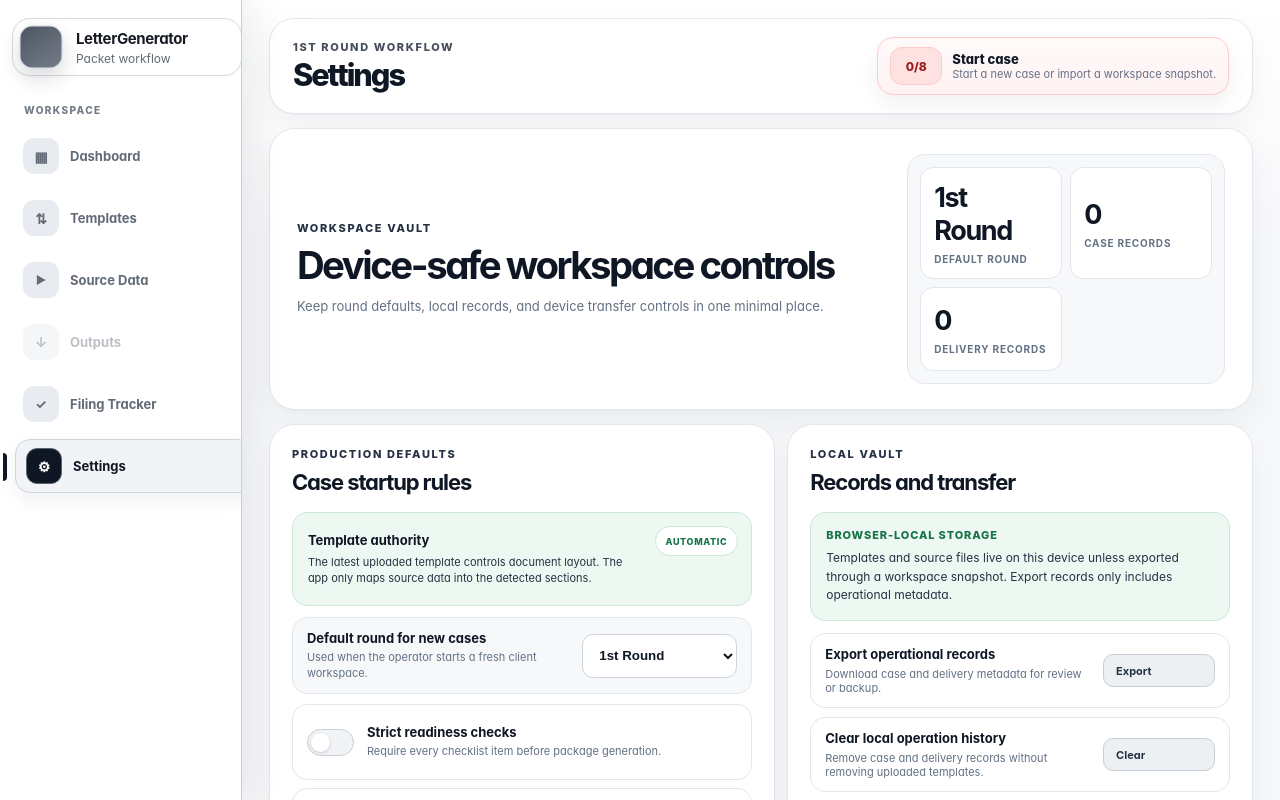
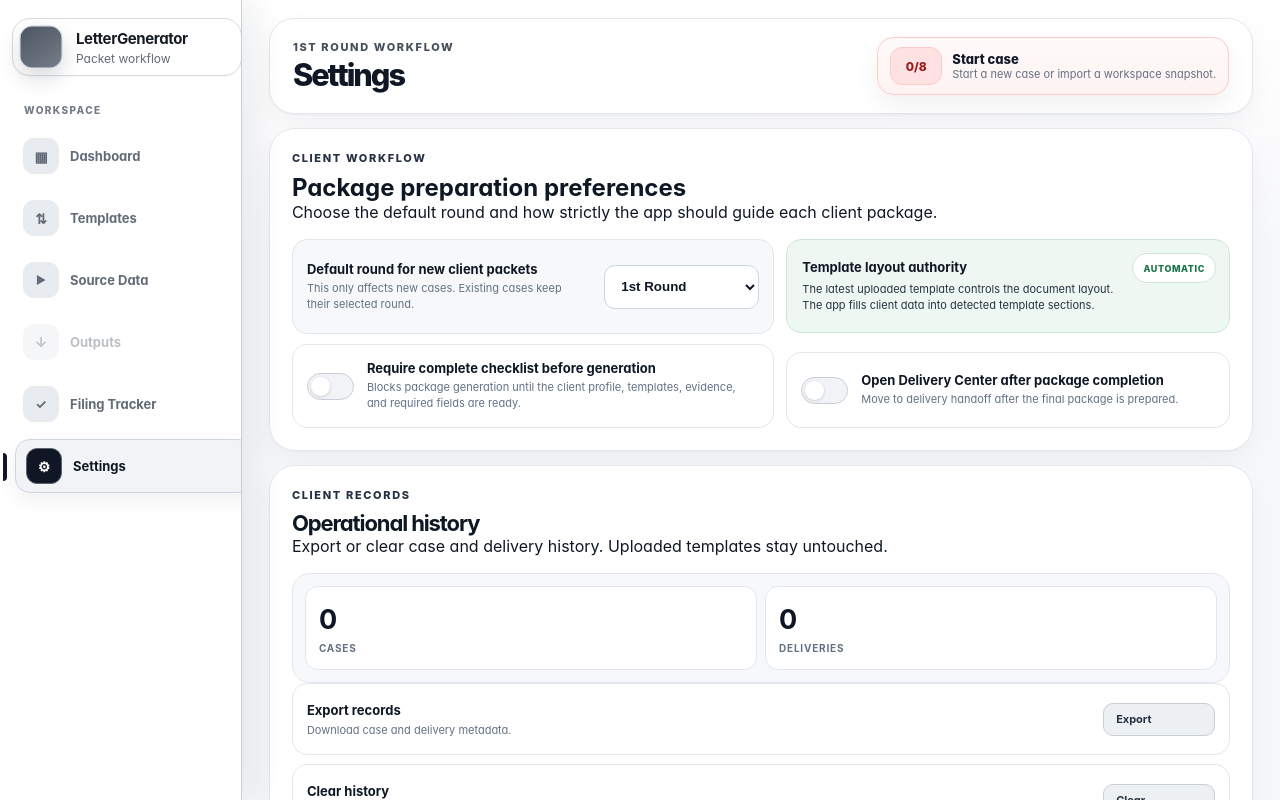
Before and after one commit to Arisu-art/LetterGenerator, a Next.js app: page / in a window 1280 px wide. Both pictures are taken after a click on the button "Settings". Shown: the top 800 px of the page. Built offline with nearby package versions, Linux system fonts and the light colour scheme.

Commit message:
Rebuild settings as client workflow preferences

```diff
--- a/components/WorkspaceSettingsPanel.tsx
+++ b/components/WorkspaceSettingsPanel.tsx
@@ -25,55 +25,55 @@ export default function WorkspaceSettingsPanel({ preferences, caseCount, filingC
   const [confirmClear, setConfirmClear] = useState(false);
   function update(values: Partial<WorkspacePreferences>) { onChange({ ...preferences, ...values }); }
 
-  return <section className="settings-workspace operations-workspace">
-    <section className="panel settings-command">
-      <div className="settings-command-copy">
-        <p className="eyebrow">Workspace Vault</p>
-        <h2>Device-safe workspace controls</h2>
-        <p>Keep round defaults, local records, and device transfer controls in one minimal place.</p>
-      </div>
-      <div className="settings-summary">
-        <span><strong>{preferences.defaultRound}</strong><small>Default round</small></span>
-        <span><strong>{caseCount}</strong><small>Case records</small></span>
-        <span><strong>{filingCount}</strong><small>Delivery records</small></span>
-      </div>
-    </section>
+  return <section className="settings-workspace operations-workspace client-preferences-workspace">
+    <section className="panel settings-group client-workflow-settings">
+      <header>
+        <div>
+          <p className="eyebrow">Client Workflow</p>
+          <h2>Package preparation preferences</h2>
+          <p>Choose the default round and how strictly the app should guide each client package.</p>
+        </div>
+      </header>
 
-    <div className="settings-grid">
-      <section className="panel settings-group">
-        <header><p className="eyebrow">Production defaults</p><h3>Case startup rules</h3></header>
-        <div className="settings-required-rule">
-          <strong>Template authority</strong>
-          <p>The latest uploaded template controls document layout. The app only maps source data into the detected sections.</p>
-          <span>Automatic</span>
-        </div>
-        <label className="settings-select">
-          <span><strong>Default round for new cases</strong><small>Used when the operator starts a fresh client workspace.</small></span>
+      <div className="settings-grid compact-settings-grid">
+        <label className="settings-select client-round-setting">
+          <span><strong>Default round for new client packets</strong><small>This only affects new cases. Existing cases keep their selected round.</small></span>
           <select value={preferences.defaultRound} onChange={(event) => update({ defaultRound: event.target.value as Round })}>
             {rounds.map((item) => <option key={item} value={item}>{item}</option>)}
           </select>
         </label>
-        <Toggle checked={preferences.strictValidation} onChange={(checked) => update({ strictValidation: checked })} title="Strict readiness checks" description="Require every checklist item before package generation." />
-        <Toggle checked={preferences.openTrackerAfterFinalization} onChange={(checked) => update({ openTrackerAfterFinalization: checked })} title="Open Delivery Center after package completion" description="Move directly to delivery handoff when final package preparation is complete." />
-      </section>
 
-      <section className="panel settings-group settings-privacy">
-        <header><p className="eyebrow">Local vault</p><h3>Records and transfer</h3></header>
-        <div className="settings-privacy-notice">
-          <strong>Browser-local storage</strong>
-          <p>Templates and source files live on this device unless exported through a workspace snapshot. Export records only includes operational metadata.</p>
+        <div className="settings-required-rule client-template-rule">
+          <strong>Template layout authority</strong>
+          <p>The latest uploaded template controls the document layout. The app fills client data into detected template sections.</p>
+          <span>Automatic</span>
         </div>
+      </div>
+
+      <div className="settings-grid compact-settings-grid">
+        <Toggle checked={preferences.strictValidation} onChange={(checked) => update({ strictValidation: checked })} title="Require complete checklist before generation" description="Blocks package generation until the client profile, templates, evidence, and required fields are ready." />
+        <Toggle checked={preferences.openTrackerAfterFinalization} onChange={(checked) => update({ openTrackerAfterFinalization: checked })} title="Open Delivery Center after package completion" description="Move to delivery handoff after the final package is prepared." />
+      </div>
+    </section>
+
+    <section className="panel settings-group client-records-settings">
+      <header><div><p className="eyebrow">Client Records</p><h3>Operational history</h3><p>Export or clear case and delivery history. Uploaded templates stay untouched.</p></div></header>
+      <div className="settings-summary slim-settings-summary">
+        <span><strong>{caseCount}</strong><small>Cases</small></span>
+        <span><strong>{filingCount}</strong><small>Deliveries</small></span>
+      </div>
+      <div className="settings-record-actions-row">
         <button type="button" className="settings-record-action" onClick={onExportRecords}>
-          <div><strong>Export operational records</strong><small>Download case and delivery metadata for review or backup.</small></div><span>Export</span>
+          <div><strong>Export records</strong><small>Download case and delivery metadata.</small></div><span>Export</span>
         </button>
         {!confirmClear ? <button type="button" className="settings-record-action danger" onClick={() => setConfirmClear(true)}>
-          <div><strong>Clear local operation history</strong><small>Remove case and delivery records without removing uploaded templates.</small></div><span>Clear</span>
-        </button> : <div className="settings-clear-confirm">
-          <strong>Clear all local case and delivery records?</strong>
-          <p>This does not remove uploaded templates, source data, or evidence files.</p>
+          <div><strong>Clear history</strong><small>Remove local case and delivery records only.</small></div><span>Clear</span>
+        </button> : <div className="settings-clear-confirm compact-clear-confirm">
+          <strong>Clear local case and delivery records?</strong>
+          <p>Templates, source data, and evidence files are not removed.</p>
           <div><button type="button" className="secondary-button" onClick={() => setConfirmClear(false)}>Cancel</button><button type="button" className="danger-button" onClick={() => { onClearRecords(); setConfirmClear(false); }}>Clear Records</button></div>
         </div>}
-      </section>
-    </div>
+      </div>
+    </section>
   </section>;
 }
```
